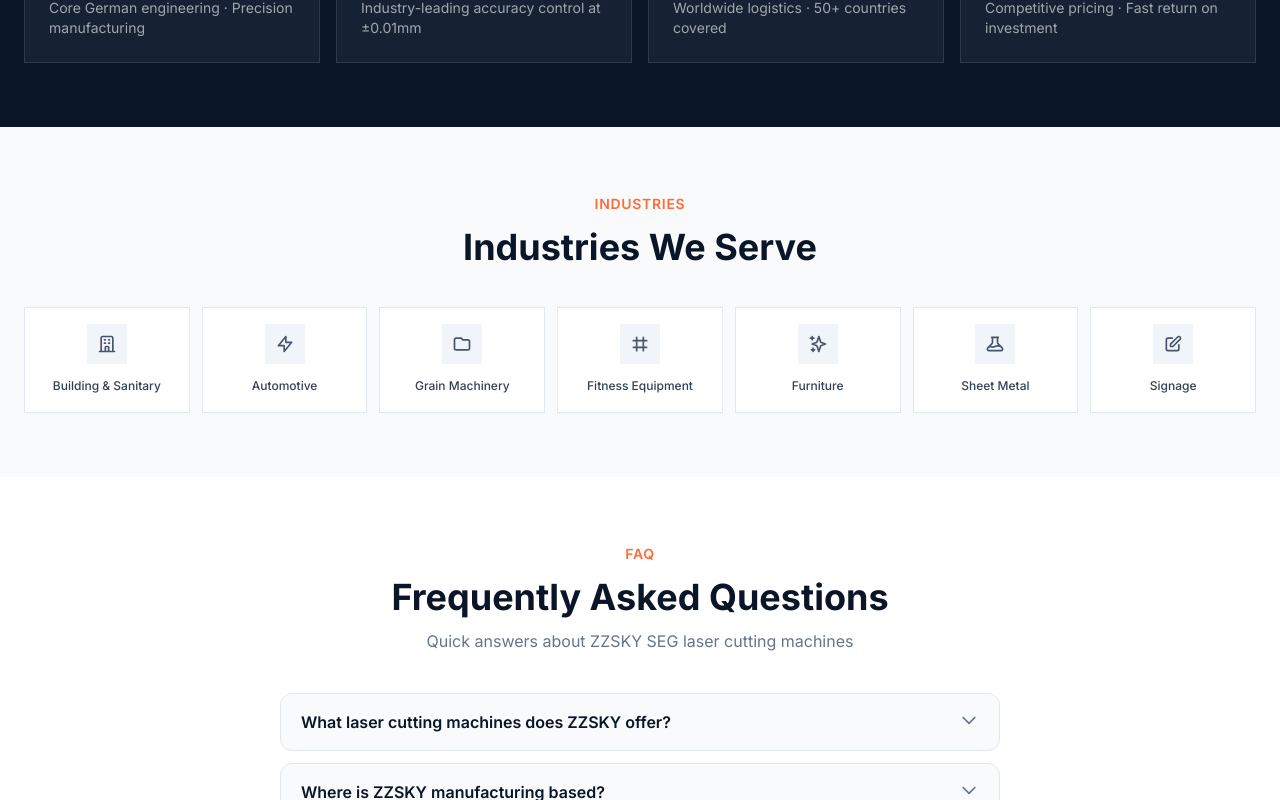
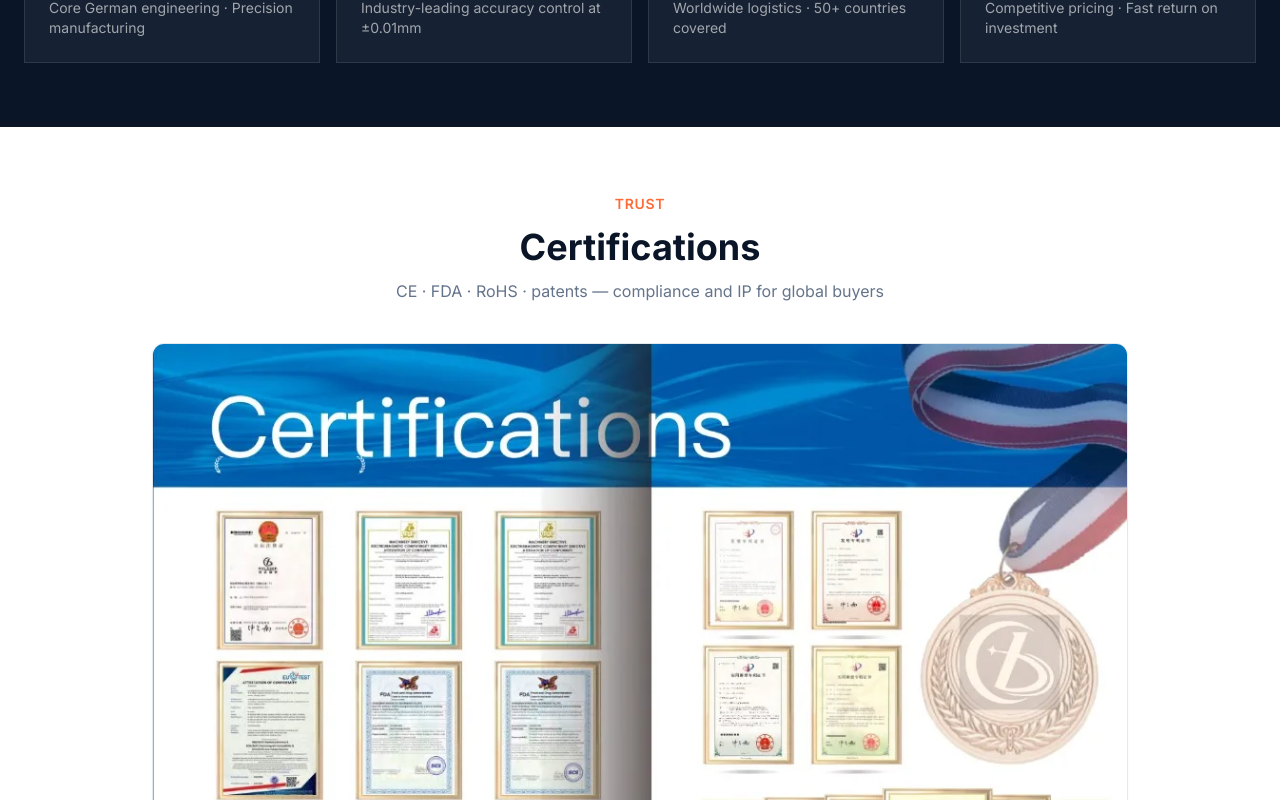
Before and after one commit to abian1990/b2b_website, a Vue app: page / in a window 1280 px wide. Shown: the part 3900-4700 px from the top of the page. Built offline with nearby package versions, Linux system fonts and the light colour scheme; no server answers.

Commit message:
增加证书

```diff
--- /dev/null
+++ b/src/components/CertificationsSection.vue
@@ -0,0 +1,79 @@
+<script setup>
+import { ref, onMounted, onUnmounted } from 'vue'
+import certificationsImg from '../assets/certifications.webp'
+
+const open = ref(false)
+
+const openLightbox = () => {
+  // open.value = true
+}
+
+const closeLightbox = () => {
+  open.value = false
+}
+
+const onKeydown = (e) => {
+  if (e.key === 'Escape') closeLightbox()
+}
+
+onMounted(() => window.addEventListener('keydown', onKeydown))
+onUnmounted(() => window.removeEventListener('keydown', onKeydown))
+</script>
+
+<template>
+  <section id="certifications" class="py-16 bg-white" style="scroll-margin-top: 80px;" aria-labelledby="certifications-heading">
+    <div class="max-w-5xl mx-auto px-6">
+      <div class="text-center mb-10">
+        <span class="text-accent font-semibold text-sm tracking-wider uppercase">Trust</span>
+        <h2 id="certifications-heading" class="text-3xl md:text-4xl font-bold text-primary mt-3">Certifications</h2>
+        <p class="text-muted mt-3">CE · FDA · RoHS · patents — compliance and IP for global buyers</p>
+      </div>
+
+      <button
+        type="button"
+        class="group block w-full text-left focus:outline-none focus-visible:ring-2 focus-visible:ring-accent focus-visible:ring-offset-2 rounded-xl"
+        aria-label="View certifications full size"
+        @click="openLightbox"
+      >
+        <img
+          :src="certificationsImg"
+          alt="ZZSKY certifications: CE, FDA, RoHS, and patent certificates"
+          width="1200"
+          height="675"
+          loading="lazy"
+          decoding="async"
+          class="w-full h-auto rounded-xl border border-border shadow-sm group-hover:shadow-md transition-shadow"
+        >
+      </button>
+      <!-- <p class="text-center text-xs text-muted mt-3">Click to enlarge</p> -->
+    </div>
+
+    <Teleport to="body">
+      <div
+        v-if="open"
+        class="fixed inset-0 z-[100] bg-black/80 flex items-center justify-center p-4"
+        role="dialog"
+        aria-modal="true"
+        aria-label="Certifications enlarged"
+        @click="closeLightbox"
+      >
+        <button
+          type="button"
+          class="absolute top-4 right-4 w-10 h-10 rounded-full bg-white/10 text-white hover:bg-white/20 flex items-center justify-center"
+          aria-label="Close"
+          @click="closeLightbox"
+        >
+          <svg class="w-5 h-5" fill="none" stroke="currentColor" viewBox="0 0 24 24" aria-hidden="true">
+            <path stroke-linecap="round" stroke-linejoin="round" stroke-width="2" d="M6 18L18 6M6 6l12 12"/>
+          </svg>
+        </button>
+        <img
+          :src="certificationsImg"
+          alt="ZZSKY certifications enlarged"
+          class="max-w-full max-h-[90vh] object-contain rounded-lg shadow-2xl"
+          @click.stop
+        >
+      </div>
+    </Teleport>
+  </section>
+</template>
--- a/src/views/HomePage.vue
+++ b/src/views/HomePage.vue
@@ -5,6 +5,7 @@ import NavBar from '../components/NavBar.vue'
 import HeroSection from '../components/HeroSection.vue'
 import ProductsShowcase from '../components/ProductsShowcase.vue'
 import WhyUsSection from '../components/WhyUsSection.vue'
+import CertificationsSection from '../components/CertificationsSection.vue'
 import IndustriesSection from '../components/IndustriesSection.vue'
 import FactorySection from '../components/FactorySection.vue'
 import FaqSection from '../components/FaqSection.vue'
@@ -108,6 +109,7 @@ onMounted(() => {
       <FactorySection />
       <ProductsShowcase />
       <WhyUsSection />
+      <CertificationsSection />
       <IndustriesSection />
       <FaqSection />
       <ContactSection v-if="SHOW_QUOTE" />
```
Also changed, not shown: src/assets/certifications.webp (added).
